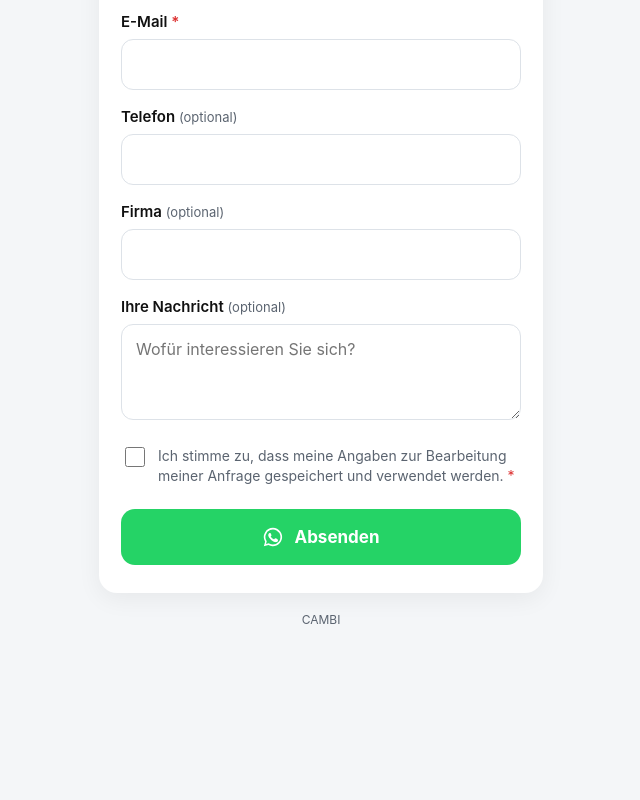
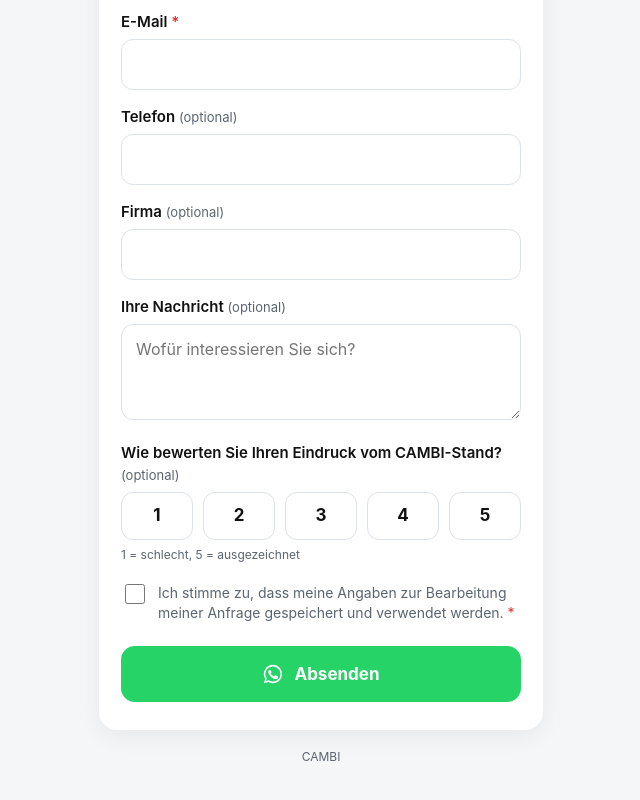
Before and after one commit to tiana-coding/cambi-kontakt, a plain HTML site: page index.html in a window 1280 px wide. Shown: the part 522-1322 px from the top of the page, without its empty margins (319-959 px from the left). Before the commit the page ends 1203 px from the top, so only its background shows below. Drawn offline with Linux system fonts and the light colour scheme.

Commit message:
Seitentitel ohne WhatsApp, optionale Stand-Bewertung 1–5
Co-Authored-By: Claude Opus 5.5 <noreply@anthropic.com>
Claude-Session: https://claude.ai/code/session_013U5fGD8j9j7DphT9kX2t9d

```diff
--- a/index.html
+++ b/index.html
@@ -3,7 +3,7 @@
 <head>
 <meta charset="UTF-8">
 <meta name="viewport" content="width=device-width, initial-scale=1">
-<title>CAMBI – Kontakt per WhatsApp</title>
+<title>CAMBI – Kontakt</title>
 <meta name="robots" content="noindex">
 <style>
   :root { --green:#25D366; --green-dark:#128C7E; --ink:#111; --muted:#5b6470; --line:#dde2e8; --bg:#f4f6f8; }
@@ -48,6 +48,12 @@
   .lang { position:absolute; top:14px; right:16px; font-size:12px; color:var(--muted); }
   .lang a { color:var(--muted); text-decoration:none; padding:4px 2px; }
   .lang a.active { color:var(--ink); font-weight:700; }
+  .rating { display:flex; gap:10px; }
+  .rating label { margin:0; flex:1; cursor:pointer; }
+  .rating input { position:absolute; opacity:0; pointer-events:none; }
+  .rating span { display:flex; align-items:center; justify-content:center; height:48px; border:1.5px solid var(--line); border-radius:12px; font-weight:700; font-size:17px; background:#fff; transition:all .15s; }
+  .rating input:checked + span { background:var(--green); border-color:var(--green); color:#fff; }
+  .hint { color:var(--muted); font-size:12px; margin-top:6px; }
 </style>
 </head>
 <body>
@@ -90,6 +96,16 @@
 
       <label for="message">Ihre Nachricht <span class="opt">(optional)</span></label>
       <textarea id="message" name="message" placeholder="Wofür interessieren Sie sich?"></textarea>
+
+      <label>Wie bewerten Sie Ihren Eindruck vom CAMBI-Stand? <span class="opt">(optional)</span></label>
+      <div class="rating">
+        <label><input type="radio" name="rating" value="1"><span>1</span></label>
+        <label><input type="radio" name="rating" value="2"><span>2</span></label>
+        <label><input type="radio" name="rating" value="3"><span>3</span></label>
+        <label><input type="radio" name="rating" value="4"><span>4</span></label>
+        <label><input type="radio" name="rating" value="5"><span>5</span></label>
+      </div>
+      <div class="hint">1 = schlecht, 5 = ausgezeichnet</div>
 
       <label class="check">
         <input type="checkbox" id="consent" name="consent" value="ja" required>
@@ -154,6 +170,8 @@
     if (v("phone")) text += "\nTelefon: " + v("phone");
     if (v("company")) text += "\nFirma: " + v("company");
     if (v("message")) text += "\nNachricht: " + v("message");
+    const rating = form.querySelector('input[name="rating"]:checked');
+    if (rating) text += "\nBewertung Stand: " + rating.value + "/5";
     const waUrl = "https://wa.me/" + WA_NUMBER + "?text=" + encodeURIComponent(text);
 
     const onNetlify = /netlify\.app$|mediapunkt\.at$/.test(location.hostname);
```
Also changed, not shown: en/index.html (+19 -1 lines).
